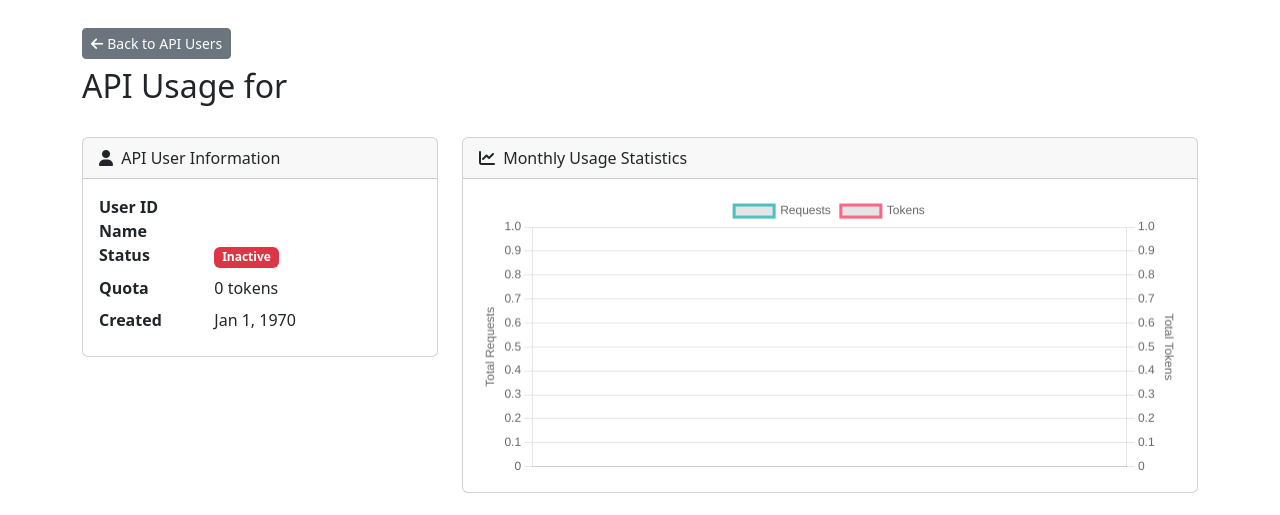
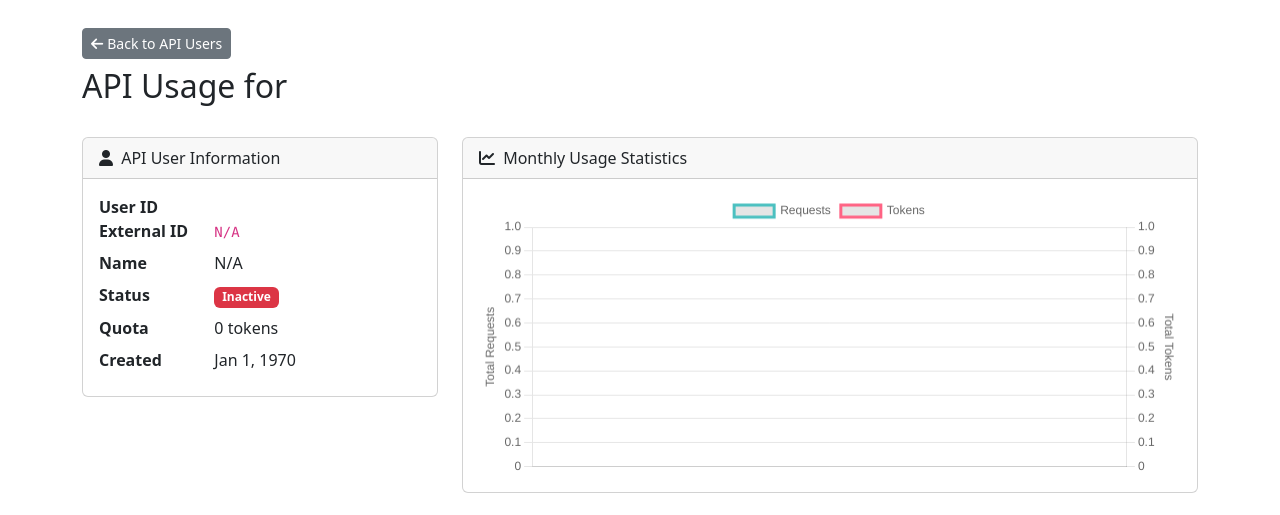
Before and after one commit to carlosvidal/Proxy-AI-Text-Enhancer-CI4, a CodeIgniter 4 app: the page made by app/Views/admin/tenant_user_usage.php in a window 1280 px wide. Shown: the part 56-571 px from the top of the page. Run offline with PHP 8.4 and a stand-in for CodeIgniter, Linux system fonts and the light colour scheme; the template is opened without the code that fills it, so the values that code supplies are empty; some libraries are stand-ins or nearby versions.

Commit message:
Fix undefined name references in user usage view
Added null coalescing operators to handle auto-created users without
names and added external_id display for better user identification.

🤖 Generated with [Claude Code](https://claude.ai/code)

Co-Authored-By: Claude <noreply@anthropic.com>

```diff
--- a/app/Views/admin/tenant_user_usage.php
+++ b/app/Views/admin/tenant_user_usage.php
@@ -7,7 +7,7 @@
         <a href="<?= site_url('admin/tenants/users/' . $tenant['tenant_id']) ?>" class="btn btn-secondary btn-sm mb-2">
             <i class="fas fa-arrow-left me-1"></i>Back to API Users
         </a>
-        <h2>API Usage for <?= esc($user['name']) ?></h2>
+        <h2>API Usage for <?= esc($user['name'] ?? $user['external_id'] ?? $user['user_id']) ?></h2>
     </div>
 </div>
 
@@ -24,8 +24,11 @@
                     <dt class="col-sm-4">User ID</dt>
                     <dd class="col-sm-8"><code><?= esc($user['user_id']) ?></code></dd>
 
+                    <dt class="col-sm-4">External ID</dt>
+                    <dd class="col-sm-8"><code><?= esc($user['external_id'] ?? 'N/A') ?></code></dd>
+
                     <dt class="col-sm-4">Name</dt>
-                    <dd class="col-sm-8"><?= esc($user['name']) ?></dd>
+                    <dd class="col-sm-8"><?= esc($user['name'] ?? 'N/A') ?></dd>
 
                     <?php if ($user['email']): ?>
                         <dt class="col-sm-4">Email</dt>
```
